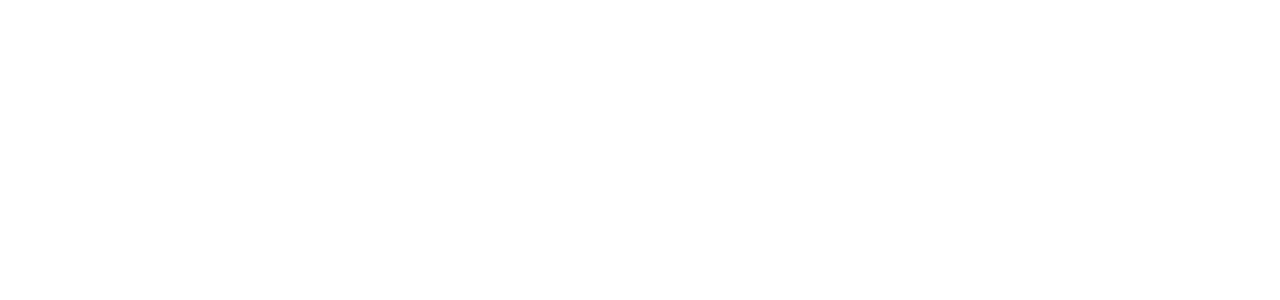
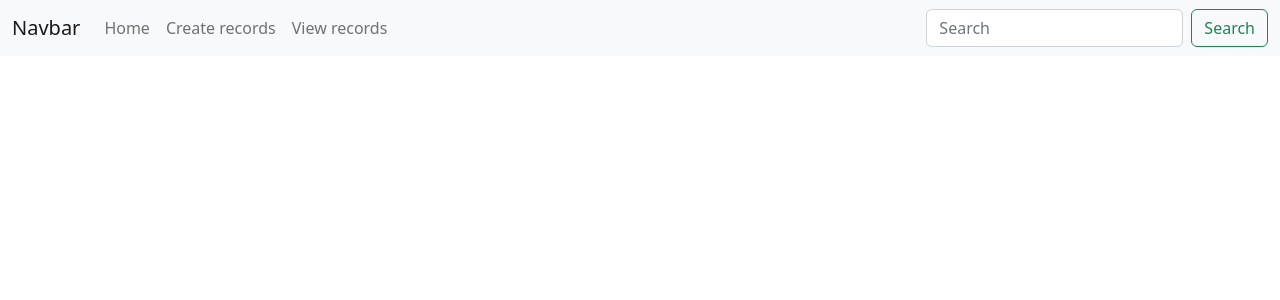
Before and after one commit to 3nk0d/Python-Basic-homeworks, a Flask app: page / in a window 1280 px wide. Before the commit the part shown is empty. Shown: the top 300 px of the page. Run offline with Flask 3, Linux system fonts and the light colour scheme.

Commit message:
Add nav to base.html

```diff
--- a/homework_06/templates/base.html
+++ b/homework_06/templates/base.html
@@ -4,6 +4,31 @@
   <meta charset="UTF-8">
   <meta name="viewport" content="width=device-width, initial-scale=1">
   <link href="https://cdn.jsdelivr.net/npm/bootstrap@5.2.3/dist/css/bootstrap.min.css" rel="stylesheet" integrity="sha384-rbsA2VBKQhggwzxH7pPCaAqO46MgnOM80zW1RWuH61DGLwZJEdK2Kadq2F9CUG65" crossorigin="anonymous">
+  <nav class="navbar navbar-expand-lg bg-light">
+    <div class="container-fluid">
+      <a class="navbar-brand" href="">Navbar</a>
+      <button class="navbar-toggler" type="button" data-bs-toggle="collapse" data-bs-target="#navbarSupportedContent" aria-controls="navbarSupportedContent" aria-expanded="false" aria-label="Toggle navigation">
+        <span class="navbar-toggler-icon"></span>
+      </button>
+      <div class="collapse navbar-collapse" id="navbarSupportedContent">
+        <ul class="navbar-nav me-auto mb-2 mb-lg-0">
+          <li class="nav-item">
+            <a class="nav-link" aria-current="page" href="/">Home</a>
+          </li>
+          <li class="nav-item">
+            <a class="nav-link" href="/create_records/">Create records</a>
+          </li>
+          <li class="nav-item">
+            <a class="nav-link" href="/view_records/">View records</a>
+          </li>
+        </ul>
+        <form class="d-flex" role="search">
+          <input class="form-control me-2" type="search" placeholder="Search" aria-label="Search">
+          <button class="btn btn-outline-success" type="submit">Search</button>
+        </form>
+      </div>
+    </div>
+  </nav>
   {% block head %}
   {% endblock %}
 </head>
```
